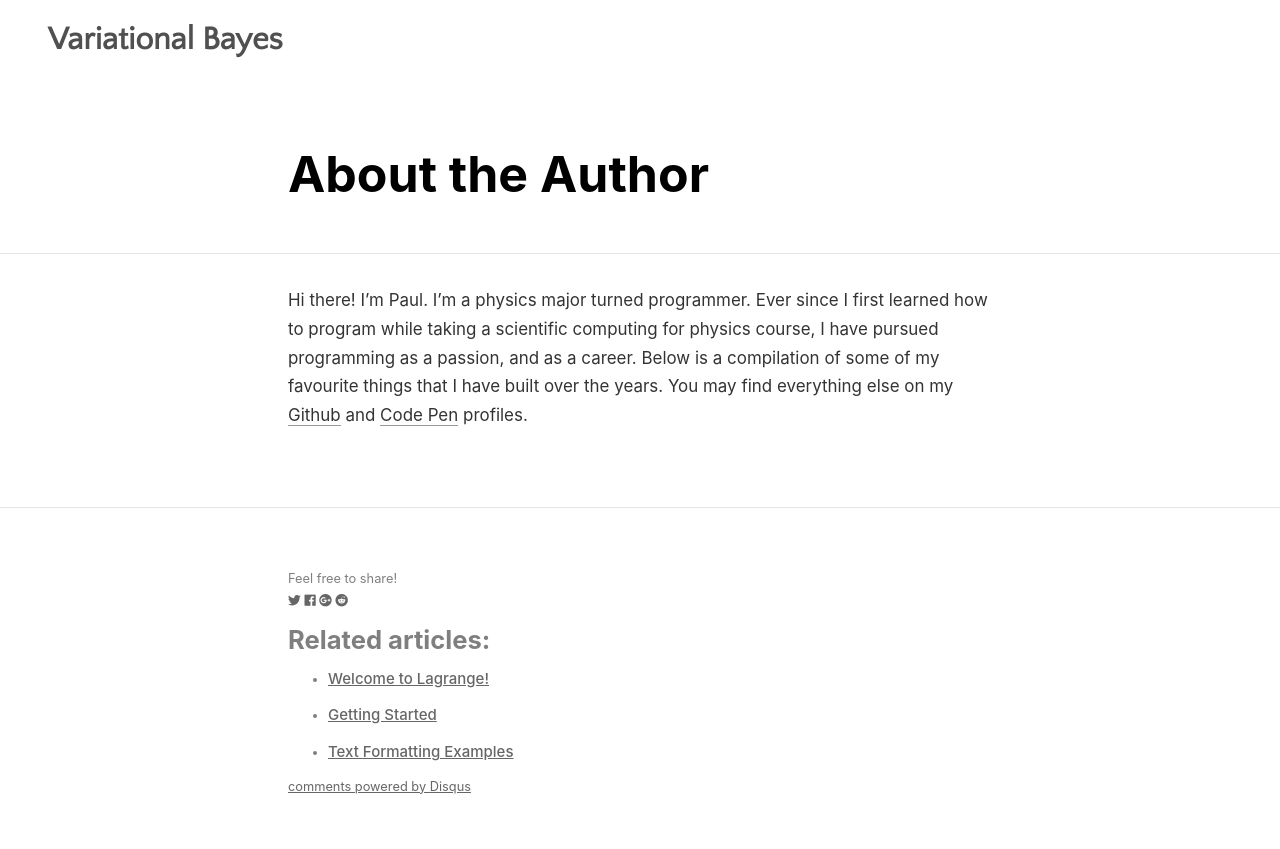
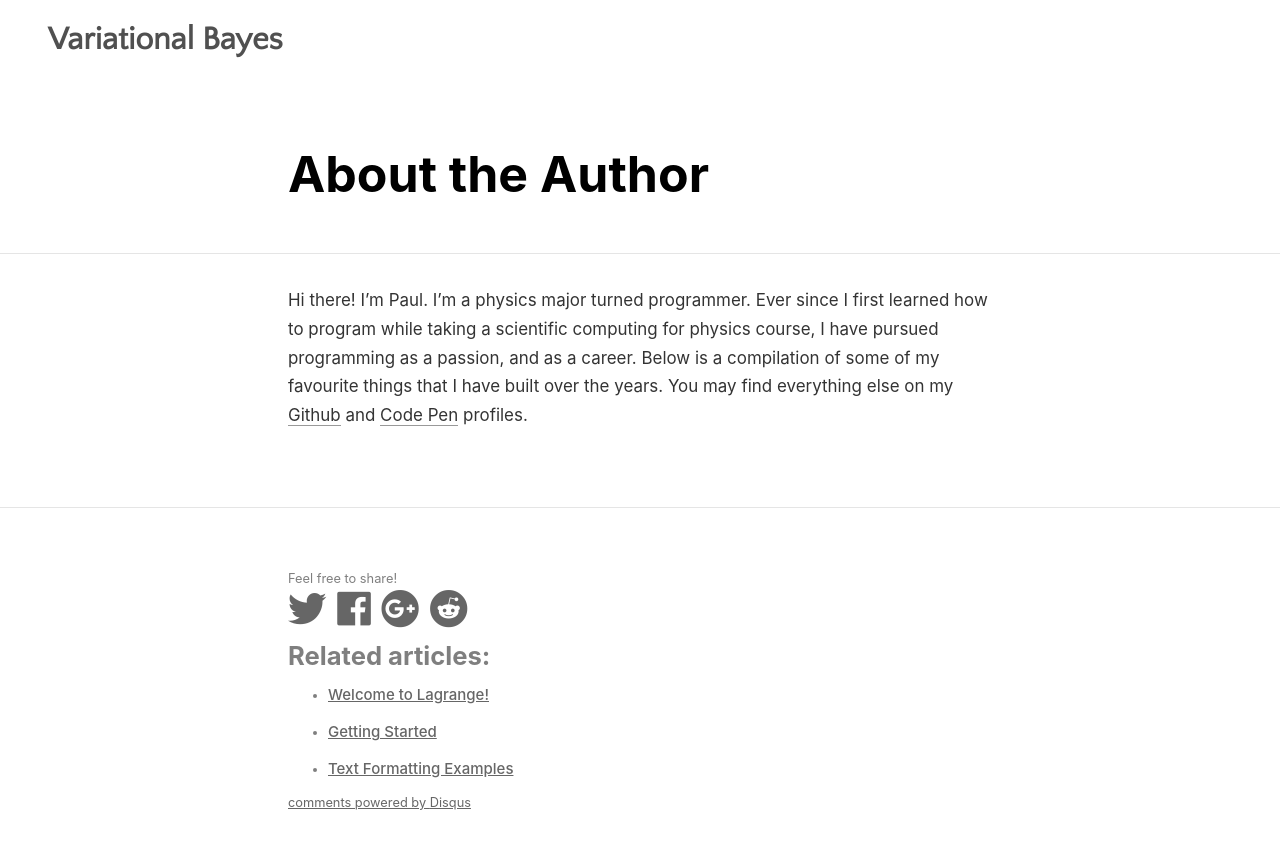
Before and after one commit to dibyaghosh/blog_redirect, a Jekyll site: the page built from _posts/2013-04-04-about-the-author.md, in a window 1280 px wide. Shown: the top 849 px of the page. Built offline with Jekyll 4.4.1, drawn with Linux system fonts in a browser that asks for light colours; nearby versions of some CDN libraries; comment, search, counter and statistics services are not loaded.

Commit message:
Hopefully final style edit

```diff
--- a/_layouts/post.html
+++ b/_layouts/post.html
@@ -22,10 +22,16 @@
 .masthead {
   padding-top: 0.5rem;
   padding-bottom: 0.5rem;
-  padding-left: 3rem;
+  padding-left: 0rem;
   margin-bottom: 0rem;
   font-family: "Quattrocento Sans", sans-serif;
 }
+
+@media(min-width: 750px) {
+     .masthead {
+      padding-left: 3rem;
+     }
+   }
 
 .masthead a:hover {
   color:black;
@@ -41,24 +47,11 @@
   color: #999;
 }
 
-.social-icons {
-  float: right;
+.sharing-icons {
+  color: #999;
+  font-size: 3em;
 }
 
-.social-icons a {
-  color: #999;
-  font-size: 1rem;
-}
-
-@media (max-width: 30em) {
-  .social-icons {
-    float: left;
-    padding-top: 0px;
-  }
-  .menu-content {
-    margin-bottom: 5px;
-  }
-}
    .column-to-row-captioned {
       width: 100%;
       display: grid;
```
